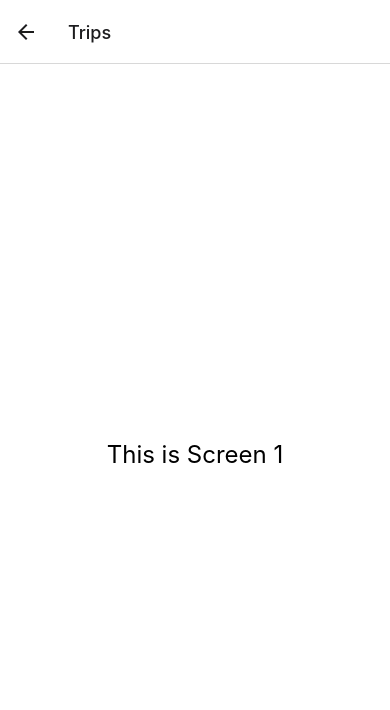
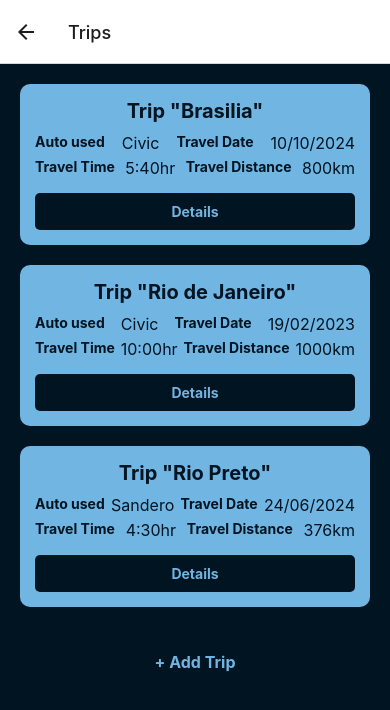
Before and after one commit to dhiogosantos/pdsi-front-end, a React Native app: screen /Trips in a window 390 px wide. Shown: the top 710 px of the page. Built offline with nearby package versions, Linux system fonts and the light colour scheme.

Commit message:
feat: Telas de vehicle, trip e drivers data estáticas

```diff
--- a/driver.js
+++ b/driver.js
@@ -1,32 +1,78 @@
-import React from 'react';
-import { View, Text, StyleSheet, TouchableOpacity } from 'react-native';
+//Importando bibliotecas
+import React from 'react'; //bibliotecas do React
+import { View, Text, StyleSheet, TouchableOpacity } from 'react-native'; //Componentes do react-native
+import Icon from 'react-native-vector-icons/MaterialCommunityIcons'; //Ícones
+import { useNavigation } from '@react-navigation/native'; //hook de navegação do React (permite navegar entre telas)
 
 const DriverInfo = () => {
+  const navigation = useNavigation(); //hook de navegação para navegar entre telas (drivers license e tickets)
+
+  //Dados do motorista (estáticos, mas o objetivo depois é se atualizarem com base nos dados de login)
   const driverData = {
     name: 'Fulano da Silva',
-    gender: 'Masculine',
+    gender: 'Masculino',
     cpf: '000.000.000-00',
     emissionDate: '14/10/2023',
     expiredDate: '14/10/2033',
     category: 'B',
   };
 
+  //Renderização da Interface
   return (
     <View style={styles.container}>
-      <Text style={styles.title}>Informações do Motorista</Text>
+
+      {/* Header com título e ícone de edição */}
+      <View style={styles.header}>
+        <Text style={styles.title}>Driver info</Text>
+        <Icon name="account-edit" size={30} color="#FF4D4D" style={styles.editIcon} />
+      </View>
+
+      {/* Container para display das infos do motorista */}
       <View style={styles.infoContainer}>
         <View style={styles.infoRow}>
-          <Text style={styles.label}>Nome:</Text>
+          <Text style={styles.label}>Name</Text>
           <Text style={styles.value}>{driverData.name}</Text>
         </View>
-        {/* ... outras linhas de informações */}
+        <View style={styles.infoRow}>
+          <Text style={styles.label}>Gender</Text>
+          <Text style={styles.value}>{driverData.gender}</Text>
+        </View>
+        <View style={styles.infoRow}>
+          <Text style={styles.label}>CPF</Text>
+          <Text style={styles.value}>{driverData.cpf}</Text>
+        </View>
+        <View style={styles.infoRow}>
+          <Text style={styles.label}>Category</Text>
+          <Text style={styles.value}>{driverData.category}</Text>
+        </View>
+        <View style={styles.infoRow}>
+          <Text style={styles.label}>Emission date</Text>
+          <Text style={styles.value}>{driverData.emissionDate}</Text>
+        </View>
+        <View style={styles.infoRow}>
+          <Text style={styles.label}>Expired date</Text>
+          <Text style={styles.value}>{driverData.expiredDate}</Text>
+        </View>
       </View>
+
       <View style={styles.buttonContainer}>
-        <TouchableOpacity style={styles.button}>
-          <Text style={styles.buttonText}>Carteira de Habilitação</Text>
+
+        {/* Botão para navegar para a tela da carteira do motorista */}
+        <TouchableOpacity
+          style={styles.button}
+          onPress={() => navigation.navigate('DriversLicense')}
+        >
+          <Icon name="card-account-details" size={30} color="#001421" />
+          <Text style={styles.buttonText}>Driver's License</Text>
         </TouchableOpacity>
-        <TouchableOpacity style={styles.button}>
-          <Text style={styles.buttonText}>Multas</Text>
+
+        {/* Botão para navegar para a tela de tickets */}
+        <TouchableOpacity
+          style={styles.button}
+          onPress={() => navigation.navigate('Tickets')}
+        >
+          <Icon name="file-document" size={30} color="#001421" />
+          <Text style={styles.buttonText}>Ticket's</Text>
         </TouchableOpacity>
       </View>
     </View>
@@ -36,17 +82,28 @@ const DriverInfo = () => {
 const styles = StyleSheet.create({
   container: {
     flex: 1,
+    backgroundColor: '#001421',
     padding: 20,
   },
+  header: {
+    flexDirection: 'row',
+    justifyContent: 'space-between',
+    alignItems: 'center',
+    marginBottom: 20,
+  },
   title: {
-    fontSize: 20,
+    fontSize: 24,
     fontWeight: 'bold',
-    marginBottom: 10,
+    color: '#71B5E3',
+  },
+  editIcon: {
+    alignSelf: 'center',
   },
   infoContainer: {
-    backgroundColor: '#f0f0f0',
+    backgroundColor: '#71B5E3',
     padding: 15,
     borderRadius: 10,
+    marginBottom: 20,
   },
   infoRow: {
     flexDirection: 'row',
@@ -55,23 +112,28 @@ const styles = StyleSheet.create({
   },
   label: {
     fontWeight: 'bold',
+    color: '#001421',
   },
   value: {
     fontSize: 16,
+    color: '#001421',
   },
   buttonContainer: {
     flexDirection: 'row',
     justifyContent: 'space-around',
-    marginTop: 20,
   },
   button: {
-    backgroundColor: '#4286f4',
+    backgroundColor: '#71B5E3',
     padding: 10,
-    borderRadius: 5,
+    borderRadius: 10,
+    alignItems: 'center',
+    width: '40%',
   },
   buttonText: {
-    color: '#fff',
+    color: '#001421',
+    fontSize: 14,
     textAlign: 'center',
+    marginTop: 5,
   },
 });
 
--- a/trips.js
+++ b/trips.js
@@ -1,10 +1,70 @@
 import React from 'react';
-import { View, Text, StyleSheet } from 'react-native';
+import { View, Text, StyleSheet, TouchableOpacity, ScrollView } from 'react-native';
+import { useNavigation } from '@react-navigation/native';
 
 const Trips = () => {
+  const navigation = useNavigation(); //hook de navegação para navegar entre telas (drivers license e tickets)
+
+  // Dados estáticos de viagens
+  const tripsData = [
+    {
+      id: 1,
+      name: 'Brasilia',
+      autoUsed: 'Civic',
+      travelDate: '10/10/2024',
+      travelTime: '5:40hr',
+      travelDistance: '800km',
+    },
+    {
+      id: 2,
+      name: 'Rio de Janeiro',
+      autoUsed: 'Civic',
+      travelDate: '19/02/2023',
+      travelTime: '10:00hr',
+      travelDistance: '1000km',
+    },
+    {
+      id: 3,
+      name: 'Rio Preto',
+      autoUsed: 'Sandero',
+      travelDate: '24/06/2024',
+      travelTime: '4:30hr',
+      travelDistance: '376km',
+    },
+  ];
+
   return (
     <View style={styles.container}>
-      <Text style={styles.text}>This is Screen 1</Text>
+      <ScrollView>
+        {tripsData.map((trip) => ( //Mapeamento dos dados das viagens
+          <View key={trip.id} style={styles.tripContainer}>
+            <Text style={styles.tripTitle}>Trip "{trip.name}"</Text>
+            <View style={styles.infoRow}>
+              <Text style={styles.label}>Auto used</Text>
+              <Text style={styles.value}>{trip.autoUsed}</Text>
+              <Text style={styles.label}>Travel Date</Text>
+              <Text style={styles.value}>{trip.travelDate}</Text>
+            </View>
+            <View style={styles.infoRow}>
+              <Text style={styles.label}>Travel Time</Text>
+              <Text style={styles.value}>{trip.travelTime}</Text>
+              <Text style={styles.label}>Travel Distance</Text>
+              <Text style={styles.value}>{trip.travelDistance}</Text>
+            </View>
+            <TouchableOpacity
+              style={styles.detailsButton}
+              onPress={() => navigation.navigate('TripDetails', { tripId: trip.id })}
+            >
+              <Text style={styles.detailsButtonText}>Details</Text> {/* Botao para ver os detalhes da viagem */}
+            </TouchableOpacity>
+          </View>
+        ))}
+
+        {/* Botao para adicionar uma nova viagem */}
+        <TouchableOpacity style={styles.addButton}>
+          <Text style={styles.addButtonText}>+ Add Trip</Text>
+        </TouchableOpacity>
+      </ScrollView>
     </View>
   );
 };
@@ -12,12 +72,57 @@ const Trips = () => {
 const styles = StyleSheet.create({
   container: {
     flex: 1,
-    justifyContent: 'center',
+    backgroundColor: '#001421',
+    padding: 20,
+  },
+  tripContainer: {
+    backgroundColor: '#71B5E3',
+    borderRadius: 10,
+    padding: 15,
+    marginBottom: 20,
+  },
+  tripTitle: {
+    fontSize: 20,
+    fontWeight: 'bold',
+    color: '#001421',
+    marginBottom: 10,
+    textAlign: 'center',
+  },
+  infoRow: {
+    flexDirection: 'row',
+    justifyContent: 'space-between',
+    marginBottom: 5,
+  },
+  label: {
+    fontWeight: 'bold',
+    color: '#001421',
+  },
+  value: {
+    color: '#001421',
+    fontSize: 16,
+  },
+  detailsButton: {
+    backgroundColor: '#001421',
+    padding: 10,
+    borderRadius: 5,
+    marginTop: 10,
     alignItems: 'center',
-    backgroundColor: '#fff',
   },
-  text: {
-    fontSize: 24,
+  detailsButtonText: {
+    color: '#71B5E3',
+    fontWeight: 'bold',
+  },
+  addButton: {
+    backgroundColor: '#001421',
+    padding: 15,
+    borderRadius: 10,
+    alignItems: 'center',
+    marginTop: 10,
+  },
+  addButtonText: {
+    color: '#71B5E3',
+    fontSize: 16,
+    fontWeight: 'bold',
   },
 });
 
--- a/vehicles.js
+++ b/vehicles.js
@@ -1,10 +1,65 @@
 import React from 'react';
-import { View, Text, StyleSheet } from 'react-native';
+import { View, Text, StyleSheet, TouchableOpacity, ScrollView } from 'react-native';
+import Icon from 'react-native-vector-icons/MaterialCommunityIcons';
+import { useNavigation } from '@react-navigation/native';
 
 const Vehicles = () => {
+  const navigation = useNavigation();
+
+  // Dados estáticos de veículos (mesma coisa que no de motorista, só por enquanto, ai depois cada user terá vehiculos vinculados a ele)
+  // Inicialmente estará vazio, depois será preenchido com os dados do veículo passado pelo usuário
+  const vehiclesData = [
+    {
+      id: 1,
+      automaker: 'Renault',
+      model: 'Sandero',
+      year: 2020,
+      color: 'Cinza',
+    },
+    {
+      id: 2,
+      automaker: 'Honda',
+      model: 'Civic',
+      year: 2020,
+      color: 'Preto',
+    },
+  ];
+
+  //Renderizando interface do usuário
   return (
     <View style={styles.container}>
-      <Text style={styles.text}>This is Screen 1</Text>
+      <ScrollView>
+        {vehiclesData.map((vehicle) => ( //Mapeamento dos dados dos veículos (id, automaker, model, year, color)
+
+          //Container de cada veículo que será exibido na tela
+          <View key={vehicle.id} style={styles.vehicleContainer}>
+            <Text style={styles.vehicleTitle}>Vehicle {vehicle.id}</Text>
+            <View style={styles.infoRow}>
+              <Text style={styles.label}>Automaker</Text>
+              <Text style={styles.value}>{vehicle.automaker}</Text>
+              <Text style={styles.label}>Year</Text>
+              <Text style={styles.value}>{vehicle.year}</Text>
+            </View>
+            <View style={styles.infoRow}>
+              <Text style={styles.label}>Model</Text>
+              <Text style={styles.value}>{vehicle.model}</Text>
+              <Text style={styles.label}>Color</Text>
+              <Text style={styles.value}>{vehicle.color}</Text>
+            </View>
+            <TouchableOpacity
+              style={styles.maintenanceButton}
+              onPress={() => navigation.navigate('Maintenance', { vehicleId: vehicle.id })}
+            >
+              <Text style={styles.maintenanceButtonText}>Maintenances</Text> {/* Botão para ver as manutenções do veíuclo */}
+            </TouchableOpacity>
+          </View>
+        ))}
+
+        {/* Botão para adicionar veículo (vai direcionar para uma tela nova, que esta será um formulário para cadastro de um novo veículo) */}
+        <TouchableOpacity style={styles.addButton}>
+          <Text style={styles.addButtonText}>+ Add Vehicle</Text>
+        </TouchableOpacity>
+      </ScrollView>
     </View>
   );
 };
@@ -12,12 +67,57 @@ const Vehicles = () => {
 const styles = StyleSheet.create({
   container: {
     flex: 1,
-    justifyContent: 'center',
+    backgroundColor: '#001421',
+    padding: 20,
+  },
+  vehicleContainer: {
+    backgroundColor: '#71B5E3',
+    borderRadius: 10,
+    padding: 15,
+    marginBottom: 20,
+  },
+  vehicleTitle: {
+    fontSize: 20,
+    fontWeight: 'bold',
+    color: '#001421',
+    marginBottom: 10,
+    textAlign: 'center',
+  },
+  infoRow: {
+    flexDirection: 'row',
+    justifyContent: 'space-between',
+    marginBottom: 5,
+  },
+  label: {
+    fontWeight: 'bold',
+    color: '#001421',
+  },
+  value: {
+    color: '#001421',
+    fontSize: 16,
+  },
+  maintenanceButton: {
+    backgroundColor: '#001421',
+    padding: 10,
+    borderRadius: 5,
+    marginTop: 10,
     alignItems: 'center',
-    backgroundColor: '#fff',
   },
-  text: {
-    fontSize: 24,
+  maintenanceButtonText: {
+    color: '#71B5E3',
+    fontWeight: 'bold',
+  },
+  addButton: {
+    backgroundColor: '#71B5E3',
+    padding: 15,
+    borderRadius: 10,
+    alignItems: 'center',
+    marginTop: 10,
+  },
+  addButtonText: {
+    color: '#001421',
+    fontSize: 16,
+    fontWeight: 'bold',
   },
 });
 
```
